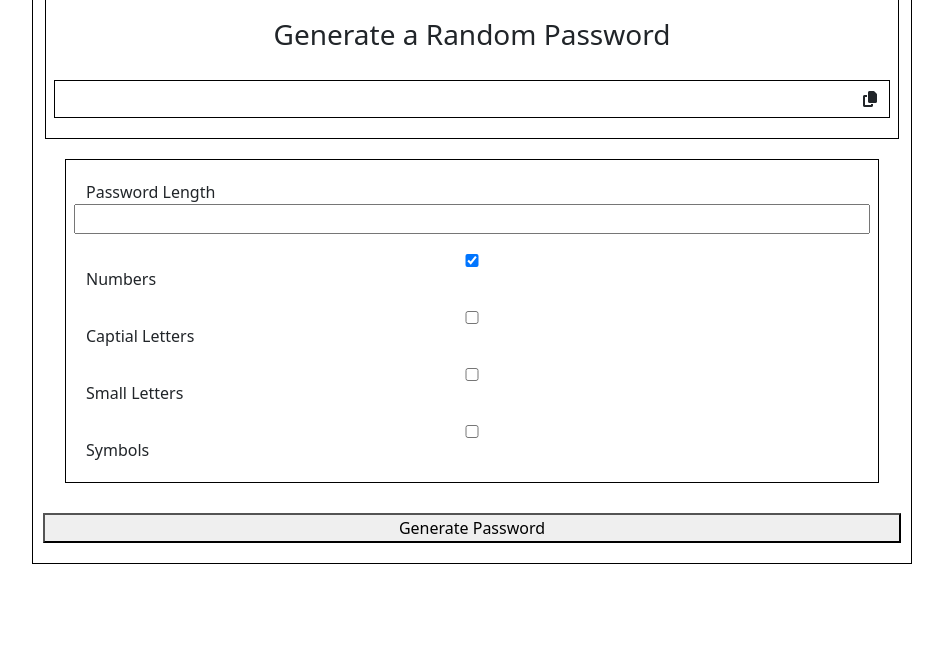
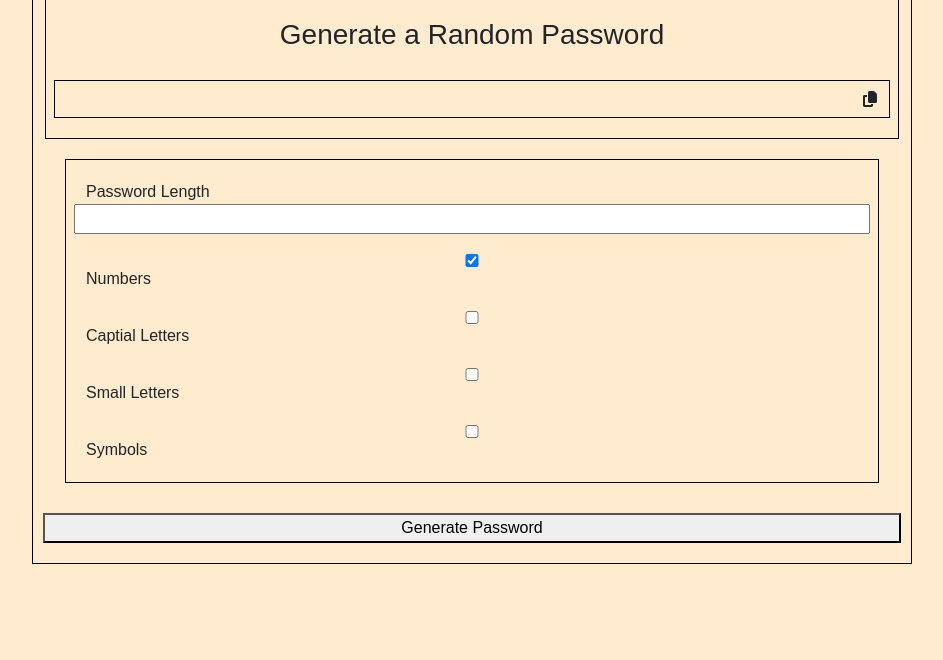
Before and after one commit to Sharmila-Rajendran/Password-Generator-Using-html-css-javascript, a plain HTML site: page index.html in a window 1280 px wide. Shown: the part 140-800 px from the top of the page, without its empty margins (168-1111 px from the left). Drawn offline with nearby package versions, Linux system fonts and the light colour scheme.

Commit message:
Update index.html

```diff
--- a/index.html
+++ b/index.html
@@ -9,6 +9,12 @@
     <link href="https://cdn.jsdelivr.net/npm/bootstrap@5.3.3/dist/css/bootstrap.min.css" rel="stylesheet" integrity="sha384-QWTKZyjpPEjISv5WaRU9OFeRpok6YctnYmDr5pNlyT2bRjXh0JMhjY6hW+ALEwIH" crossorigin="anonymous">
     <script src="https://cdn.jsdelivr.net/npm/bootstrap@5.3.3/dist/js/bootstrap.bundle.min.js" integrity="sha384-YvpcrYf0tY3lHB60NNkmXc5s9fDVZLESaAA55NDzOxhy9GkcIdslK1eN7N6jIeHz" crossorigin="anonymous"></script>
     <title>Document</title>
+    <style>
+            body {
+            background-color:blanchedalmond;
+            font-family: 'Arial', sans-serif;
+            }
+    </style>
 </head>
 <body>
     <div class="section">
```
